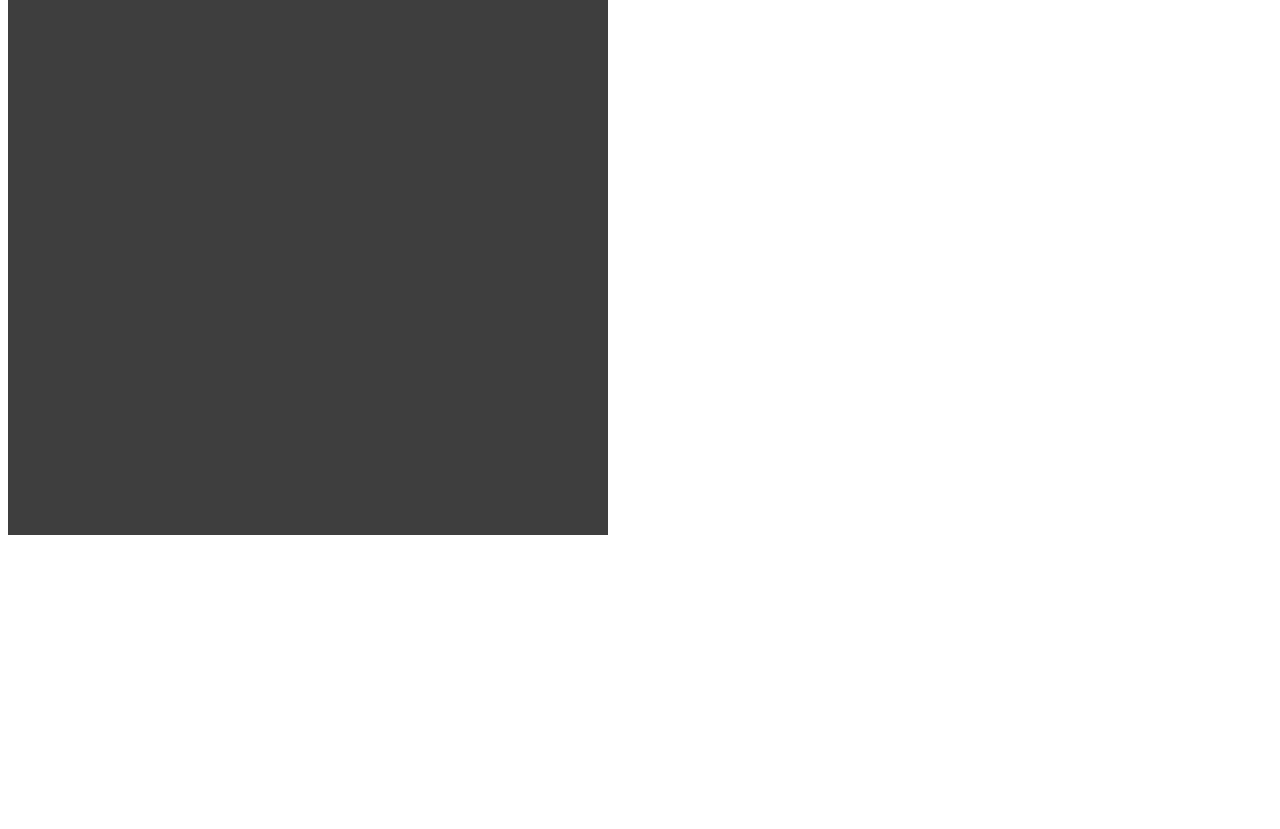
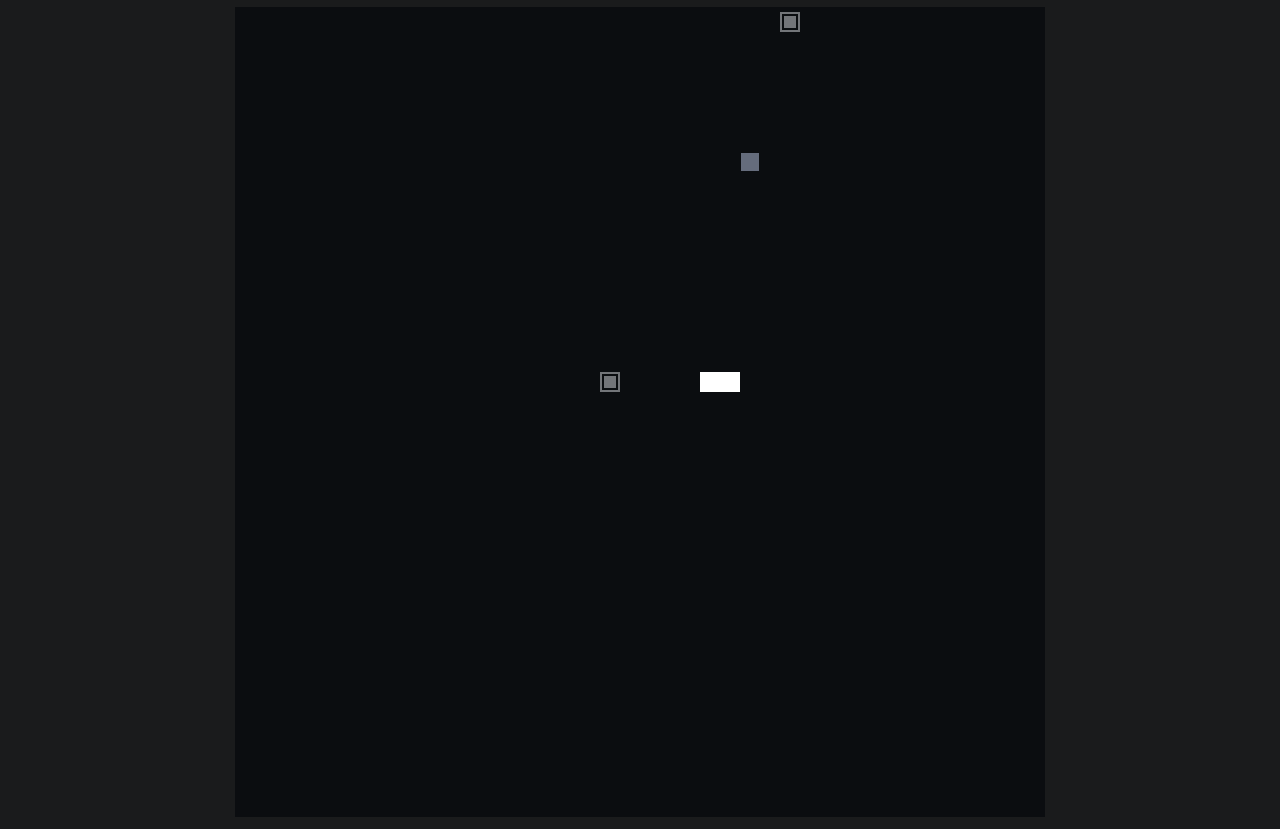
Before and after one commit to David-Fadida/Snake, a plain HTML site: page index.html in a window 1280 px wide. Shown: the part 73-902 px from the top of the page. Before the commit the page ends 800 px from the top, so only its background shows below. Drawn offline with Linux system fonts and the light colour scheme.

Commit message:
09.07.2020 - - fruit - tunnel

```diff
--- a/index.html
+++ b/index.html
@@ -7,10 +7,13 @@
     <title>THE SNAKE GAME</title>
 </head>
 <body>
+    <h1>THE SNAKE GAME</h1>
     <!-- Game Componnet -->
-    <canvas id="gameWindow" width="600" height="600"></canvas>
+    <canvas id="gameWindow" width="800" height="800"></canvas>
     <!-- SCRIPT -->
     <script src="script/snake.js"></script>
+    <script src="script/fruit.js"></script>
+    <script src="script/tunnel.js"></script>
     <script src="script/app.js"></script>
     <!-- SCRIPT -->
 </body>
--- a/script/app.js
+++ b/script/app.js
@@ -5,27 +5,48 @@ const context = canvas.getContext('2d');
 const rows = canvas.height / scale;
 const columns = canvas.width / scale;
 
+let snake ;
+let fruit ;
+let tunnel ;
+
 // FUNCTIONS
 function setup() {
-    let snake = new Snake();
-    snake.draw();
+    snake = new Snake();
+    fruit = new Fruit();
+    tunnel = new Tunnel();
 
-    window.addEventListener('keydown', function(event) {
-        let direction = event.key.replace('Arrow','');
-        snake.changeDirection(direction);
-    });
+    fruit.pickLocation();
+    tunnel.build();
 
     // MAIN LOOP
     window.setInterval(() => {
         clearWindow();
+        fruit.draw();
+        tunnel.draw();
         snake.update();
         snake.draw();
+        snake.hit();
+        specialEvents();
     }, 150);
 }
+
+// KEYS LISTENER
+window.addEventListener('keydown', function(event) {
+    let direction = event.key.replace('Arrow','');
+    snake.changeDirection(direction);
+});
 
 function clearWindow() {
     context.clearRect(0, 0, canvas.width, canvas.height);
 }
 
+function specialEvents() {
+    if (snake.eat(fruit)) {
+        fruit.pickLocation();
+        snake.total = snake.total + 1;
+    }
+    snake.enterTunnel(tunnel);
+}
+
 // START
 setup();
--- /dev/null
+++ b/script/fruit.js
@@ -0,0 +1,16 @@
+function Fruit(){
+    // PARAMS
+    this.x ;
+    this.y ;
+
+    // METHODS
+    this.pickLocation = function() {
+        this.x = (Math.floor(Math.random() * rows -1) + 1) * scale;
+        this.y = (Math.floor(Math.random() * columns -1) + 1) * scale;
+    }
+
+    this.draw = function() {
+        context.fillStyle = '#656C7C';
+        context.fillRect(this.x + 1, this.y + 1, scale-2, scale-2);
+    }
+}
--- a/script/snake.js
+++ b/script/snake.js
@@ -4,19 +4,33 @@ function Snake() {
     this.y = 0;
     this.xSpeed = 1 * scale;
     this.ySpeed = 0;
+    this.total = 0;
+    this.tail = [];
+    this.currentMove = 'Right';
 
     // METHODS
     this.draw = function() {
         context.fillStyle = '#FFFFFF';
         context.fillRect(this.x, this.y, scale, scale);
+        this.tail.forEach(part => {
+            context.fillRect(part.x, part.y, scale, scale);
+        });
     }
 
     this.update = function() {
+        for (let i = 0; i < this.tail.length - 1; i++)
+            this.tail[i] = this.tail[i+1];
+        this.tail[this.total - 1] = { x: this.x, y: this.y };
+
         this.x += this.xSpeed;
         this.y += this.ySpeed;
 
-        if (this.x > canvas.width) this.x = 0;
-        if (this.y > canvas.height) this.y = 0;
+        if (this.x >= canvas.width) {
+            this.x = 0;
+        }
+        if (this.y >= canvas.height) {
+            this.y = 0;
+        }
         if (this.x < 0) this.x = canvas.width;
         if (this.y < 0) this.y = canvas.height;
     }
@@ -24,21 +38,58 @@ function Snake() {
     this.changeDirection = function(direction) {
         switch (direction) {
             case 'Up':
+                if(this.currentMove != 'Down') {
                     this.xSpeed = 0;
                     this.ySpeed = -1 * scale;
+                    this.currentMove = 'Up'
+                }
                 break;
             case 'Down':
+                if(this.currentMove != 'Up') {
                     this.xSpeed = 0;
                     this.ySpeed = 1 * scale;
+                    this.currentMove = 'Down'
+                }
                 break;
             case 'Left':
+                if(this.currentMove != 'Right') {
                     this.xSpeed = -1 * scale;
                     this.ySpeed = 0;
+                    this.currentMove = 'Left'
+                }
                 break;
             case 'Right':
+                if(this.currentMove != 'Left') {
                     this.xSpeed = 1 * scale;
                     this.ySpeed = 0;
+                    this.currentMove = 'Right'
+                }
                 break;
         }
     }
+
+    this.eat = function(fruit) {
+        if (this.x === fruit.x && this.y === fruit.y) return true;
+        return false;
     }
+
+    this.hit = function() {
+        this.tail.forEach(part => {
+            if (part.x === this.x && part.y === this.y) {
+                this.total = 0;
+                this.tail = [];
+            }
+        });
+    }
+
+    this.enterTunnel = function(tunnel) {
+        if (this.x === tunnel.enter.x && this.y === tunnel.enter.y) {
+            this.x = tunnel.exit.x;
+            this.y = tunnel.exit.y;
+        }
+        else if (this.x === tunnel.exit.x && this.y === tunnel.exit.y) {
+            this.x = tunnel.enter.x;
+            this.y = tunnel.enter.y;
+        }
+    }
+}
--- /dev/null
+++ b/script/tunnel.js
@@ -0,0 +1,36 @@
+function Tunnel() {
+    // Params
+    this.enter ;
+    this.exit ;
+
+    // METHODS
+    this.pickLocation = function() {
+        let location = { x: 0, y: 0};
+        location.x = (Math.floor(Math.random() * rows -1) + 1) * scale;
+        location.y = (Math.floor(Math.random() * columns -1) + 1) * scale;
+        return location;
+    }
+
+    this.build = function() {
+        this.enter = this.pickLocation();
+        this.exit = this.pickLocation();
+        while (this.enter.x === this.exit.x && this.enter.y === this.exit.y) {
+            this.exit = this.pickLocation();
+        }
+    }
+
+    this.draw = function() {
+        context.fillStyle = '#737579';
+        context.fillRect(this.enter.x, this.enter.y, scale, scale);
+        context.fillStyle = '#0B0D10';
+        context.fillRect(this.enter.x + 2, this.enter.y + 2, scale - 4, scale - 4);
+        context.fillStyle = '#737579';
+        context.fillRect(this.enter.x + 4, this.enter.y + 4, scale - 8, scale - 8);
+        context.fillStyle = '#737579';
+        context.fillRect(this.exit.x, this.exit.y, scale, scale);
+        context.fillStyle = '#0B0D10';
+        context.fillRect(this.exit.x + 2, this.exit.y + 2, scale - 4, scale - 4);
+        context.fillStyle = '#737579';
+        context.fillRect(this.exit.x + 4, this.exit.y + 4, scale - 8, scale - 8);
+    }
+}
--- a/style.css
+++ b/style.css
@@ -1,4 +1,9 @@
-#gameWindow
-{
-    background-color: #3E3E3E;
+body {
+    text-align: center;
+    background-color: #1A1B1C;
 }
+#gameWindow {
+    background-color: #0B0D10;
+    margin: auto;
+    border: #0B0D10 solid 5px;
+}
```
Lines whose indentation alone changed are shown as unchanged.
